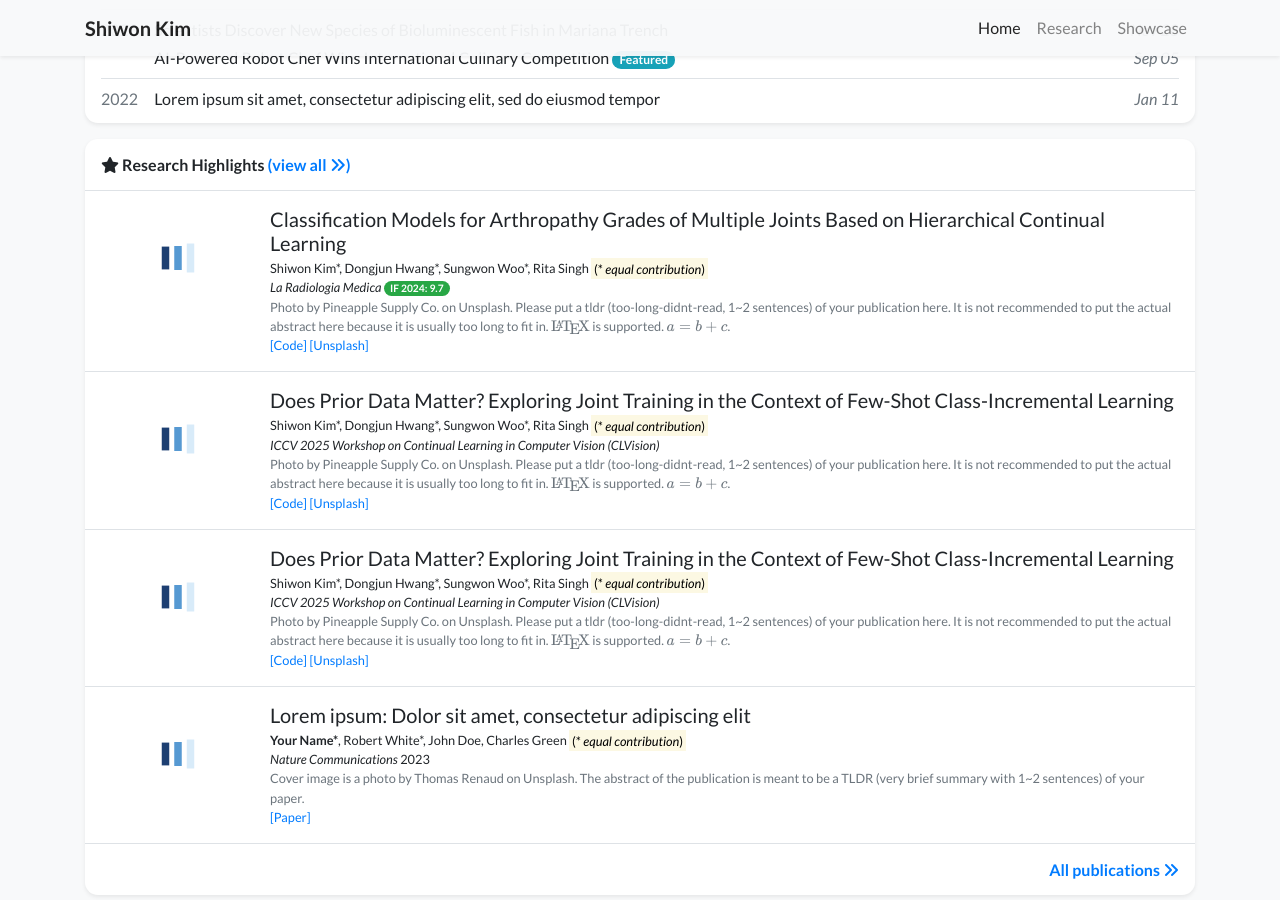
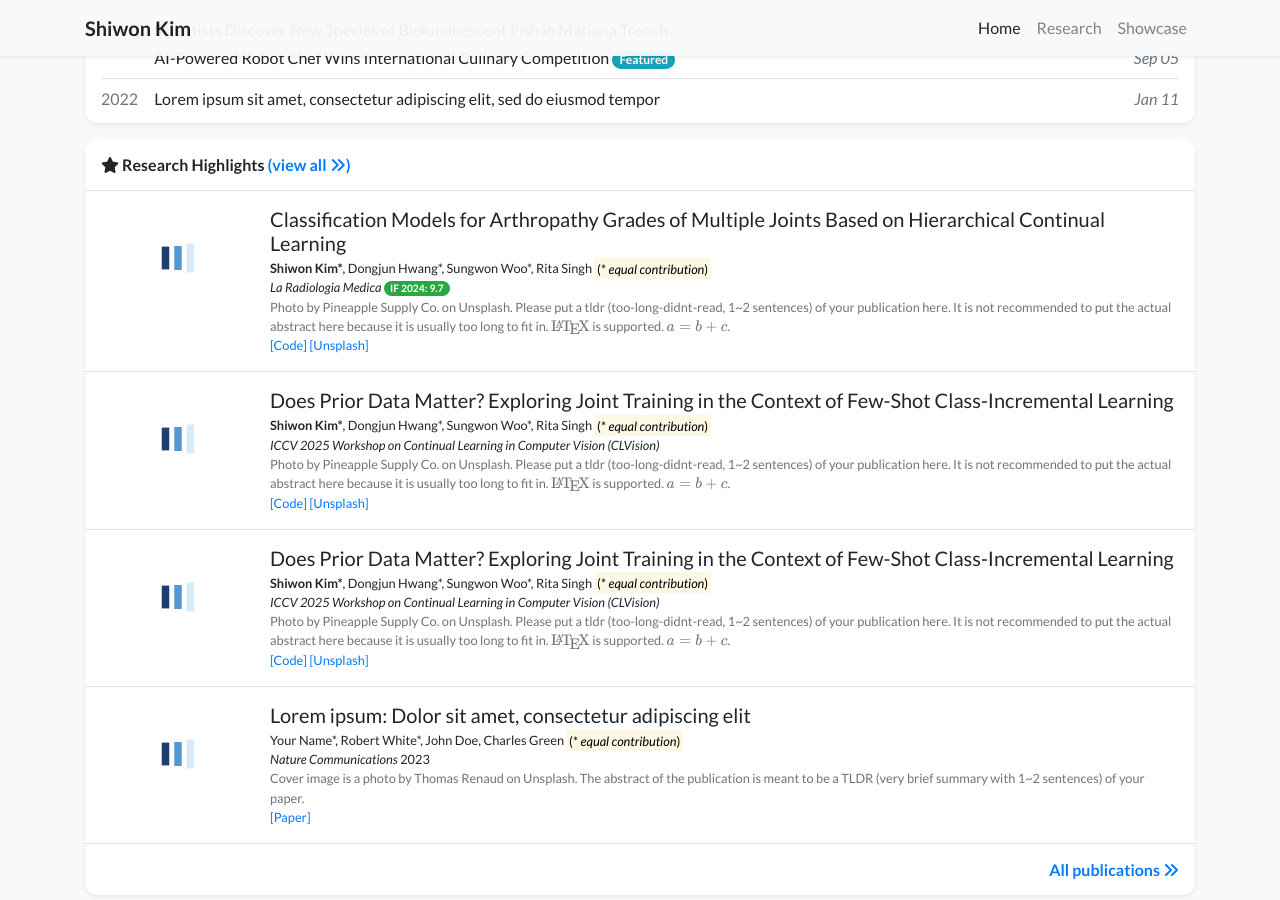
Before and after one commit to shiwonkim/shiwonkim.github.io, a Jekyll site: the page built from index.html, in a window 1280 px wide and 900 px high, scrolled down 953 px. Built offline with Jekyll 4.4.1, drawn with Linux system fonts in a browser that asks for light colours; nearby versions of some CDN libraries; a style sheet for code colours, icons or effects is not loaded; some of the changed lines change nothing that is shown.

Commit message:
edit profile

```diff
--- a/_data/authors.yml
+++ b/_data/authors.yml
@@ -1,4 +1,4 @@
-"Your Name":
+"Shiwon Kim":
   bold: true
 
 "Robert White":
```
